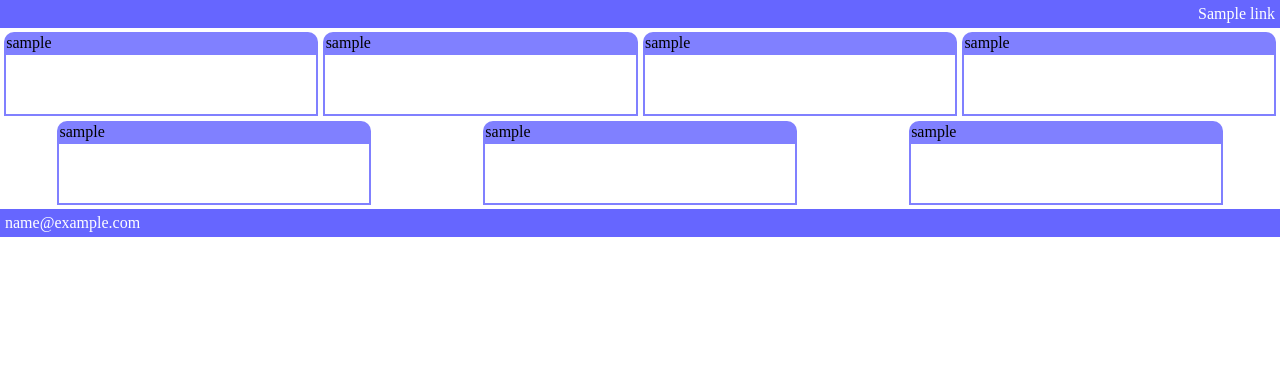
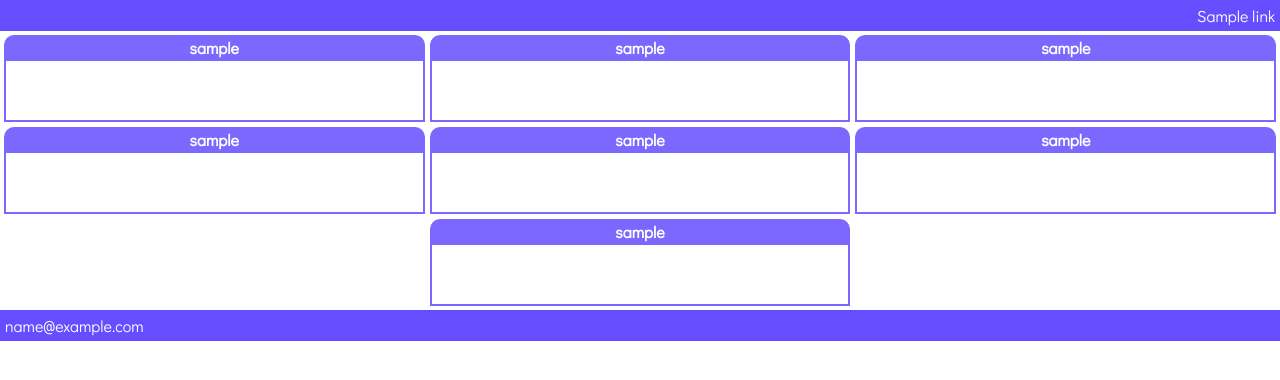
Before and after one commit to rasmadeus/rfix, a Django app: template rfix/templates/rfixuser/rfixuser_detail.html in a window 1280 px wide. Shown: the top 380 px of the page. Run offline with Django 3.2, Linux system fonts and the light colour scheme; the template is opened without the code that fills it: most values are stand-ins (such as "Sample title", 1, 10 or a date in 2020); style sheets or scripts are compiled from the project's sources; some libraries are stand-ins or nearby versions.

Commit message:
- Font styling.

```diff
--- a/rfix/static/scss/base.scss
+++ b/rfix/static/scss/base.scss
@@ -37,6 +37,7 @@ html, body {
         div {
             padding: $offset;
             font-size: 1em;
+            font-family: $theme_font;
         }
     }
 }
--- a/rfix/static/scss/colors.scss
+++ b/rfix/static/scss/colors.scss
@@ -1,3 +1,5 @@
-$theme_background: rgb(40%, 40%, 100%);
+$theme_background: rgb(40%, 30%, 100%);
 $theme_background_second: lighten($theme_background, 5%);
 $theme_text_color: rgb(100%, 100%, 100%);
+
+$theme_font: 'Didact Gothic', sans-serif;
--- a/rfix/static/scss/rfixuser.scss
+++ b/rfix/static/scss/rfixuser.scss
@@ -24,7 +24,7 @@
         }
 
         @include use(wide_screens) {
-            width: (100% / 4);
+            width: (100% / 3);
         }
 
         display: flex;
@@ -32,11 +32,21 @@
         box-sizing: border-box;
 
         header {
+           $radius: 2 * $offset;
+
            width: 100%;
            padding: $offset_small;
            box-sizing: border-box;
            background-color: $theme_background_second;
-           border-radius: 2 * $offset 2 * $offset 0 0;
+           border-radius: $radius $radius 0 0;
+           text-align: center;
+
+           h1 {
+               margin: 0;
+               font-size: 1em;
+               color: $theme_text_color;
+               font-family: $theme_font;
+           }
         }
 
         div {
--- a/rfix/templates/base.html
+++ b/rfix/templates/base.html
@@ -7,6 +7,7 @@
         <meta name="keywords" content="{{ page.keywords }}">
         <meta name="author" content="{{ page.author }}">
         <link rel="stylesheet" href="{% sass_src 'scss/base.scss' %}">
+        <link rel="stylesheet" href="https://fonts.googleapis.com/css?family=Didact+Gothic">
         {% block head %}
         {% endblock %}
         <title>{{ page.tile }}</title>
--- a/rfix/templates/rfixuser/rfixuser_detail.html
+++ b/rfix/templates/rfixuser/rfixuser_detail.html
@@ -12,7 +12,7 @@
 {% block content %}
     <div>
         <header>
-            {{ rfixuser.username }}
+            <h1>{{ rfixuser.username }}</h1>
         </header>
         <div>
             <br><br><br>
@@ -20,7 +20,7 @@
     </div>
     <div>
         <header>
-            {{ rfixuser.username }}
+            <h1>{{ rfixuser.username }}</h1>
         </header>
         <div>
             <br><br><br>
@@ -28,7 +28,7 @@
     </div>
     <div>
         <header>
-            {{ rfixuser.username }}
+            <h1>{{ rfixuser.username }}</h1>
         </header>
         <div>
             <br><br><br>
@@ -36,7 +36,7 @@
     </div>
     <div>
         <header>
-            {{ rfixuser.username }}
+            <h1>{{ rfixuser.username }}</h1>
         </header>
         <div>
             <br>
@@ -46,7 +46,7 @@
     </div>
     <div>
         <header>
-            {{ rfixuser.username }}
+            <h1>{{ rfixuser.username }}</h1>
         </header>
         <div>
             <br>
@@ -56,7 +56,7 @@
     </div>
     <div>
         <header>
-            {{ rfixuser.username }}
+            <h1>{{ rfixuser.username }}</h1>
         </header>
         <div>
             <br>
@@ -66,7 +66,7 @@
     </div>
     <div>
         <header>
-            {{ rfixuser.username }}
+            <h1>{{ rfixuser.username }}</h1>
         </header>
         <div>
             <br>
```
